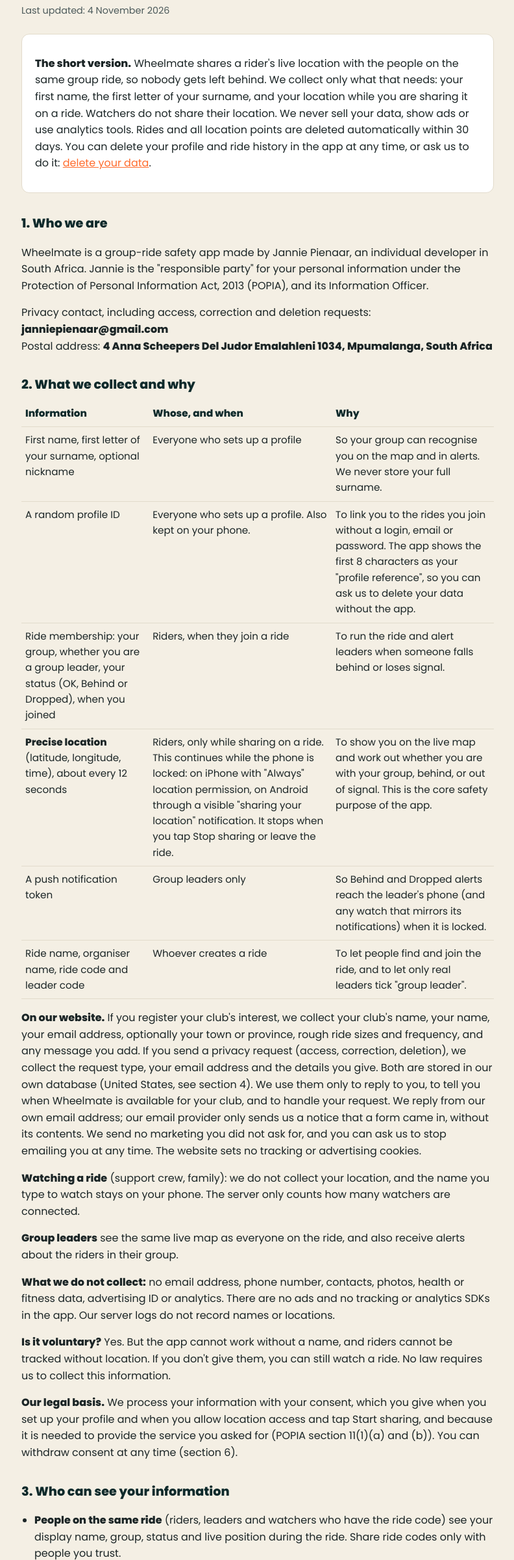
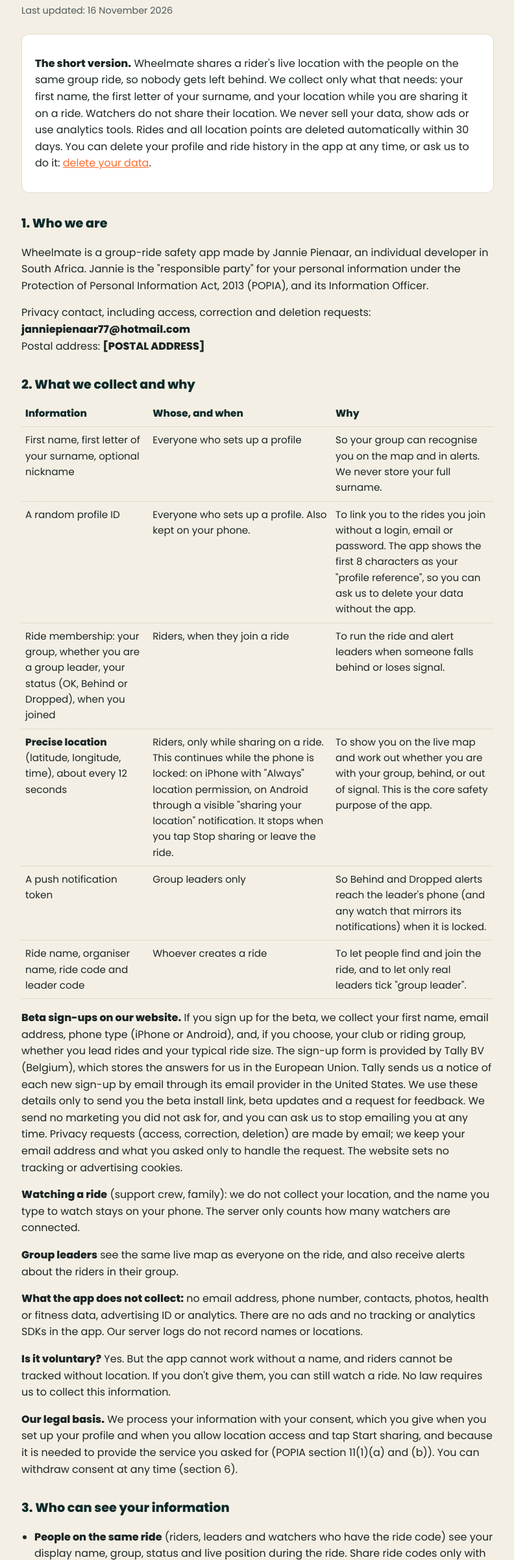
Before and after one commit to JanniePienaar77/wheelmate-privacy, a plain HTML site: page index.html in a window 1280 px wide. Shown: the part 112-2512 px from the top of the page at 65% size, without its empty margins (243-1035 px from the left). Drawn offline with Linux system fonts and the light colour scheme.

Commit message:
Update privacy policy contact details and information

```diff
--- a/index.html
+++ b/index.html
@@ -54,7 +54,7 @@
 <main>
   <p class="tag">Wheelmate. Nobody gets left behind.</p>
   <h1>Privacy Policy</h1>
-  <p class="updated">Last updated: 4 November 2026</p>
+  <p class="updated">Last updated: 16 November 2026</p>
 
   <div class="card">
     <p><strong>The short version.</strong> Wheelmate shares a rider's live location with the people on the same group ride, so nobody gets left behind. We collect only what that needs: your first name, the first letter of your surname, and your location while you are sharing it on a ride. Watchers do not share their location. We never sell your data, show ads or use analytics tools. Rides and all location points are deleted automatically within 30 days. You can delete your profile and ride history in the app at any time, or ask us to do it: <a href="delete.html">delete your data</a>.</p>
@@ -62,8 +62,8 @@
 
   <h2>1. Who we are</h2>
   <p>Wheelmate is a group-ride safety app made by Jannie Pienaar, an individual developer in South Africa. Jannie is the "responsible party" for your personal information under the Protection of Personal Information Act, 2013 (POPIA), and its Information Officer.</p>
-  <p>Privacy contact, including access, correction and deletion requests: <strong>janniepienaar@gmail.com</strong><br>
-  Postal address: <strong>4 Anna Scheepers Del Judor Emalahleni 1034, Mpumalanga, South Africa</strong></p>
+  <p>Privacy contact, including access, correction and deletion requests: <strong>janniepienaar77@hotmail.com</strong><br>
+  Postal address: <strong>[POSTAL ADDRESS]</strong></p>
 
   <h2>2. What we collect and why</h2>
   <div class="table-wrap">
@@ -77,10 +77,10 @@
     <tr><td>Ride name, organiser name, ride code and leader code</td><td>Whoever creates a ride</td><td>To let people find and join the ride, and to let only real leaders tick "group leader".</td></tr>
   </table>
   </div>
-  <p><strong>On our website.</strong> If you register your club's interest, we collect your club's name, your name, your email address, optionally your town or province, rough ride sizes and frequency, and any message you add. If you send a privacy request (access, correction, deletion), we collect the request type, your email address and the details you give. Both are stored in our own database (United States, see section 4). We use them only to reply to you, to tell you when Wheelmate is available for your club, and to handle your request. We reply from our own email address; our email provider only sends us a notice that a form came in, without its contents. We send no marketing you did not ask for, and you can ask us to stop emailing you at any time. The website sets no tracking or advertising cookies.</p>
+  <p><strong>Beta sign-ups on our website.</strong> If you sign up for the beta, we collect your first name, email address, phone type (iPhone or Android), and, if you choose, your club or riding group, whether you lead rides and your typical ride size. The sign-up form is provided by Tally BV (Belgium), which stores the answers for us in the European Union. Tally sends us a notice of each new sign-up by email through its email provider in the United States. We use these details only to send you the beta install link, beta updates and a request for feedback. We send no marketing you did not ask for, and you can ask us to stop emailing you at any time. Privacy requests (access, correction, deletion) are made by email; we keep your email address and what you asked only to handle the request. The website sets no tracking or advertising cookies.</p>
   <p><strong>Watching a ride</strong> (support crew, family): we do not collect your location, and the name you type to watch stays on your phone. The server only counts how many watchers are connected.</p>
   <p><strong>Group leaders</strong> see the same live map as everyone on the ride, and also receive alerts about the riders in their group.</p>
-  <p><strong>What we do not collect:</strong> no email address, phone number, contacts, photos, health or fitness data, advertising ID or analytics. There are no ads and no tracking or analytics SDKs in the app. Our server logs do not record names or locations.</p>
+  <p><strong>What the app does not collect:</strong> no email address, phone number, contacts, photos, health or fitness data, advertising ID or analytics. There are no ads and no tracking or analytics SDKs in the app. Our server logs do not record names or locations.</p>
   <p><strong>Is it voluntary?</strong> Yes. But the app cannot work without a name, and riders cannot be tracked without location. If you don't give them, you can still watch a ride. No law requires us to collect this information.</p>
   <p><strong>Our legal basis.</strong> We process your information with your consent, which you give when you set up your profile and when you allow location access and tap Start sharing, and because it is needed to provide the service you asked for (POPIA section 11(1)(a) and (b)). You can withdraw consent at any time (section 6).</p>
 
@@ -95,7 +95,7 @@
         <li>Apple: push notifications and maps on iPhone, and TestFlight during beta testing</li>
         <li>Google: push notifications on Android (Firebase Cloud Messaging)</li>
         <li>Cloudflare: hosting this website (its servers worldwide briefly process visitors' IP addresses to deliver the pages)</li>
-        <li>Resend (Plus Five Five, Inc.): sending our internal notices that a website form came in. United States.</li>
+        <li>Tally BV: the beta sign-up form on our website. Stores sign-ups in the European Union; its notification emails to us are sent through a provider in the United States.</li>
       </ul>
     </li>
     <li><strong>Google Maps on Android.</strong> The map on Android phones is provided by Google. Google's map software collects technical information such as your device type, IP address, a map-specific identifier and how you move the map, and uses it under <a href="https://policies.google.com/privacy">Google's own privacy policy</a>. It does not receive your ride or your name from us. On iPhone the map is Apple Maps.</li>
@@ -103,13 +103,13 @@
   <p>We do not sell or rent your information, and we do not share it with anyone else unless the law requires us to.</p>
 
   <h2>4. Where your information is stored (outside South Africa)</h2>
-  <p>Our server and database are in the United States, so your information is transferred outside South Africa. Under section 72 of POPIA we make this transfer because you consent to it when you set up your profile, and because it is needed to provide the service you asked for. Our providers protect the data under their own data protection terms. If you do not agree to this transfer, please do not set up a profile; you can still watch rides.</p>
+  <p>Our server and database are in the United States, and beta sign-ups from our website are stored by Tally in the European Union, so your information is transferred outside South Africa. Under section 72 of POPIA we make this transfer because you consent to it when you set up your profile or sign up for the beta, and because it is needed to provide the service you asked for. Our providers protect the data under their own data protection terms. If you do not agree to this transfer, please do not set up a profile; you can still watch rides.</p>
 
   <h2>5. How long we keep it</h2>
   <ul>
     <li><strong>Rides, ride membership and all location points:</strong> deleted automatically, at the latest 30 days after the ride was created. Nothing is kept longer. We keep them this long only so we can look into a missed or false alert if someone reports one.</li>
     <li><strong>Push tokens</strong> are stored with the ride membership and are deleted with it.</li>
-    <li><strong>Club interest from the website:</strong> kept until you ask us to remove it, and at most 12 months after our last contact with you.</li>
+    <li><strong>Beta sign-ups from the website:</strong> deleted when the beta ends or at most 12 months after you signed up, whichever comes first, or sooner if you ask us.</li>
     <li><strong>Data and deletion requests:</strong> we keep a record of the request (your email address, what you asked and when we did it) for 12 months after we close it, so we can show we handled it. It contains no location data.</li>
     <li><strong>Your profile</strong> (name, initial, nickname, profile ID): kept until you delete it. If you uninstall the app without deleting it, use our <a href="delete.html">deletion page</a>.</li>
   </ul>
```
